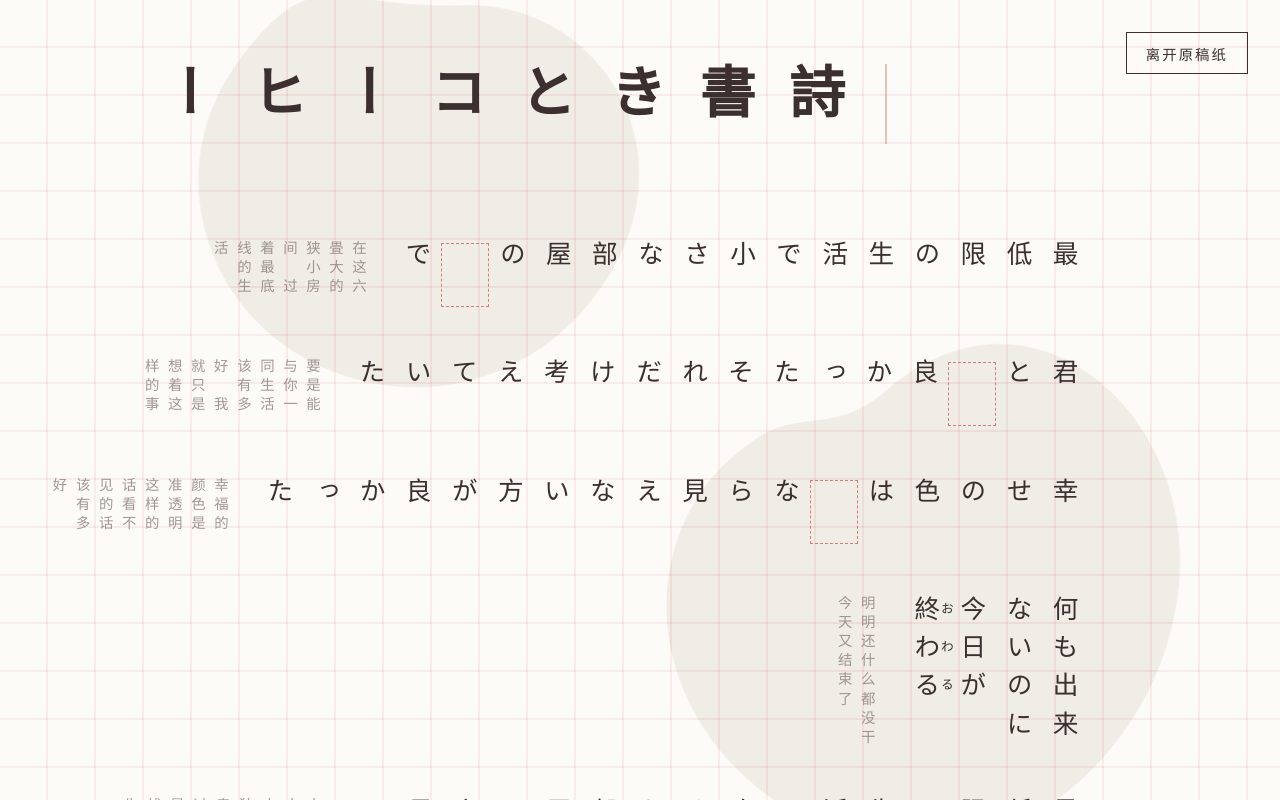
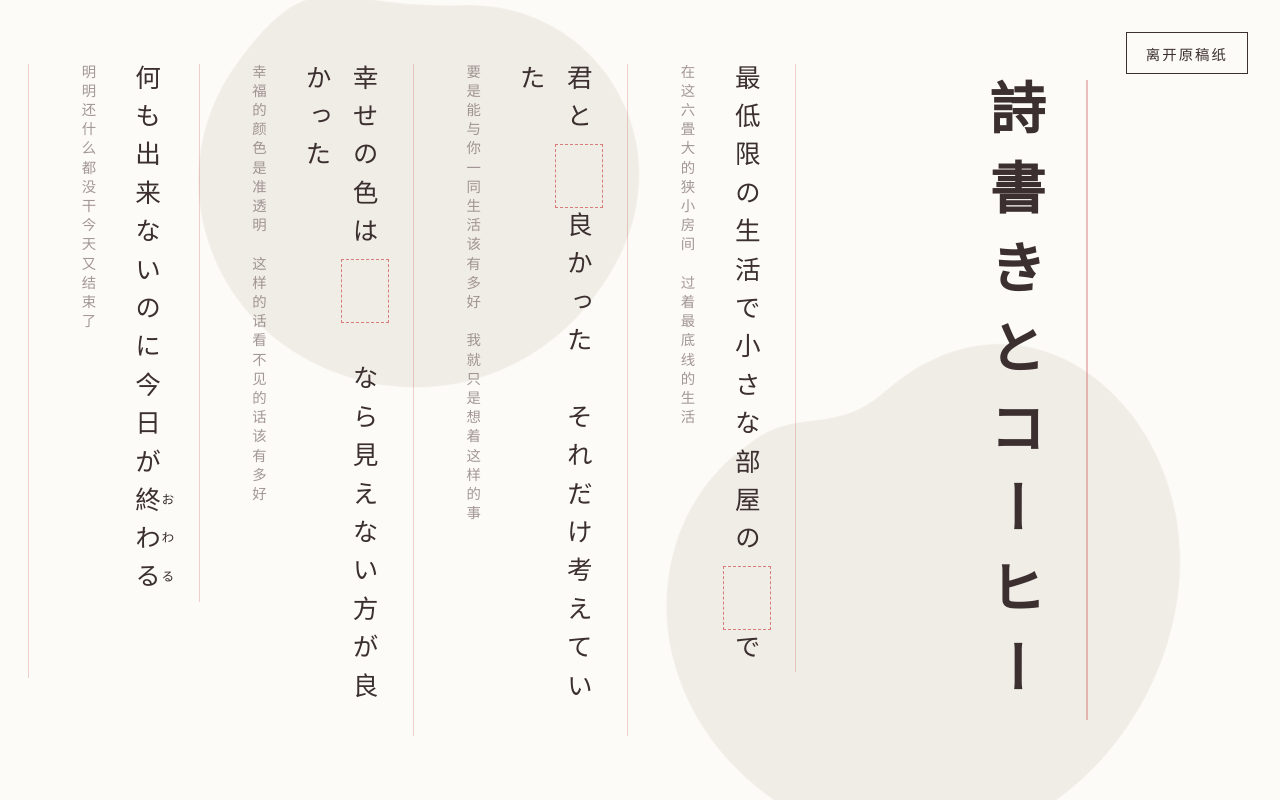
Before and after one commit to treefing3rs/UtaTango, a React (Vite) app: page /song/shikaki-to-coffee in a window 1280 px wide. Built offline with nearby package versions, Linux system fonts and the light colour scheme.

Commit message:
style: 升级古典朱砂分栏线并修复排版滚动Bug

```diff
--- a/src/pages/ShikakiSong.jsx
+++ b/src/pages/ShikakiSong.jsx
@@ -115,8 +115,7 @@ const ShikakiSong = () => {
       className="shikaki-wrapper"
       ref={wrapperRef}
     >
-      {/* 纯 CSS 稿纸网格 */}
-      <div className="genko-yoshi-bg"></div>
+
 
       {/* 动态抽象 SVG 咖啡渍，替代具象背景图 */}
       <svg className="svg-coffee-stain stain-1" viewBox="0 0 100 100" xmlns="http://www.w3.org/2000/svg">
--- a/src/styles/shikaki.css
+++ b/src/styles/shikaki.css
@@ -27,22 +27,11 @@
   border-radius: 3px;
 }
 
-/* 纯 CSS 绘制的“原稿纸 (Genko Yoshi)”网格背景 */
-.genko-yoshi-bg {
-  position: fixed;
-  top: 0; left: 0; right: 0; bottom: 0;
-  z-index: 1;
-  pointer-events: none;
-  background-image:
-    linear-gradient(to right, transparent 95%, rgba(200, 50, 50, 0.1) 95%),
-    linear-gradient(to bottom, transparent 95%, rgba(200, 50, 50, 0.1) 95%);
-  background-size: 3rem 3rem; /* 定义每个格子的大小 */
-  opacity: 0.8;
-}
+
 
 /* 抽象动态 SVG 咖啡渍 */
 .svg-coffee-stain {
-  position: fixed;
+  position: absolute;
   z-index: 1;
   opacity: 0.08; /* 非常隐约的痕迹 */
   pointer-events: none;
@@ -98,6 +87,7 @@
   /* 左右边距大一点，作为横向滚动的缓冲 */
   padding: 4rem 15vw 4rem 15vw;
   display: flex;
+  flex-direction: column; /* 确保在 vertical-rl 下横向并列排版 */
   gap: 6rem; /* 标题与正文的距离 */
   align-items: center; /* 在 vertical-rl 中，这等于居中显示每一行 */
 }
@@ -113,6 +103,7 @@
 
 .lyrics-flow {
   display: flex;
+  flex-direction: column; /* 确保在 vertical-rl 下列与列横向并列，防止垂直塌陷 */
   gap: 3rem; /* 竖排中，也就是每一列的列间距 */
   align-items: flex-start;
 }
@@ -121,6 +112,8 @@
   display: flex;
   flex-direction: column; /* 让日文与中文并列（左右） */
   gap: 1.5rem;
+  border-right: 1px solid rgba(200, 50, 50, 0.22); /* 右侧朱红分栏线，宛如古典诗卷 */
+  padding-right: 1.5rem; /* 让歌词文字与红线保持呼吸感 */
 }
 
 .lyric-ja {
```
